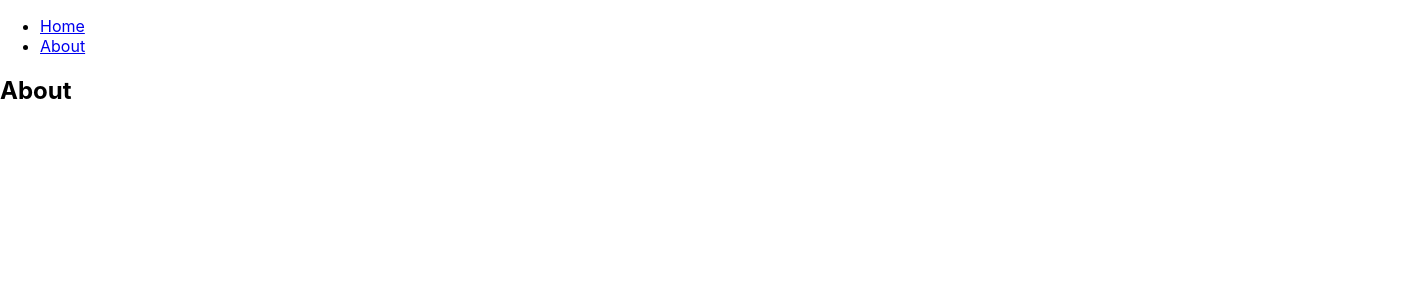
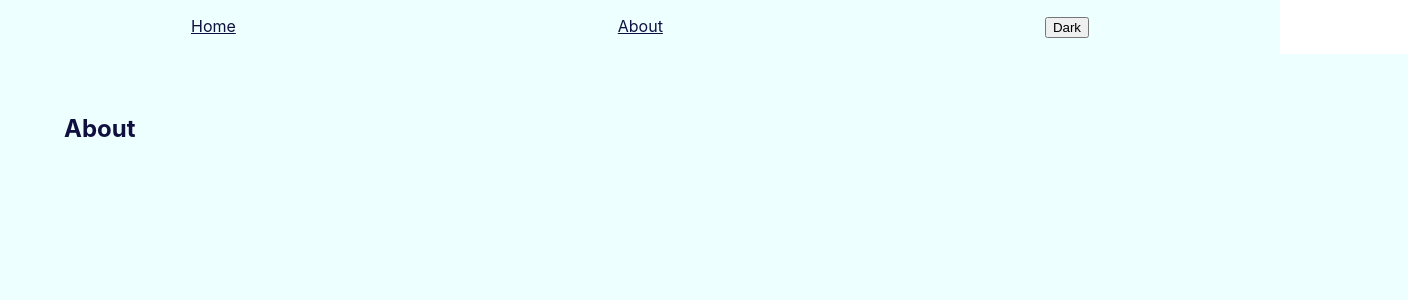
Before and after one commit to JDHofmann/context-theme-practice, a React (Create React App) app: page /about in a window 1280 px wide. Shown: the top 300 px of the page, 1408 px wide, since content can reach past the window. Built offline with nearby package versions, Linux system fonts and the light colour scheme.

Commit message:
theme provided

```diff
--- a/src/About.js
+++ b/src/About.js
@@ -5,7 +5,7 @@ export default function About(){
     const {user, setUser} = useContext(UserContext);
 
     return (
-        <div>
+        <div class="container">
             <h2>About</h2>
             <p>{user}</p>
             {user ? <button onClick={() => setUser(null)}>logout</button> : null}
--- a/src/App.css
+++ b/src/App.css
@@ -1,38 +1,26 @@
-.App {
-  text-align: center;
+.wrapper {
+  margin: 0;
+  padding: 0;
+  height: 100%;
 }
 
-.App-logo {
-  height: 40vmin;
-  pointer-events: none;
+.container {
+  width: 100%;
+  background: inherit;
+  height: 100vh;
+  padding: 5vh 5vw;
 }
 
-@media (prefers-reduced-motion: no-preference) {
-  .App-logo {
-    animation: App-logo-spin infinite 20s linear;
-  }
+ul {
+  background: inherit;
+  color: inherit;
+  display: flex;
+  justify-content: space-around;
+  list-style: none;
+  margin: 0;
+  padding: 2vh 0;
 }
 
-.App-header {
-  background-color: #282c34;
-  min-height: 100vh;
-  display: flex;
-  flex-direction: column;
-  align-items: center;
-  justify-content: center;
-  font-size: calc(10px + 2vmin);
-  color: white;
+a {
+  color: inherit;
 }
-
-.App-link {
-  color: #61dafb;
-}
-
-@keyframes App-logo-spin {
-  from {
-    transform: rotate(0deg);
-  }
-  to {
-    transform: rotate(360deg);
-  }
-}
--- a/src/App.js
+++ b/src/App.js
@@ -1,27 +1,31 @@
 import './App.css';
 import React, {useState, useMemo } from 'react';
-import { BrowserRouter, Route, Link } from "react-router-dom";
+import { BrowserRouter, Route } from "react-router-dom";
 import Home from './Home';
 import About from './About';
-import { UserContext } from "./userContext"
+import { UserContext, ThemeContext, themes } from "./userContext"
+import Navbar from './Navbar';
 
 export default function App(){
 
   const [user, setUser] = useState(null)
+  const providerValue = useMemo(() => ({user, setUser}), [user, setUser])
 
-  const providerValue = useMemo(() => ({user, setUser}), [user, setUser])
+  const [theme, setTheme] = useState(themes.light)
+
+
+
+
   return (
     <BrowserRouter>
 
-      <div>
-        <ul>
-          <li>
-            <Link to="/">Home</Link>
-          </li>
-          <li>
-            <Link to="/about">About</Link>
-          </li>
-        </ul>
+      <div
+        className="wrapper"
+        style={{color: theme.text, background: theme.background}}
+      >
+        <ThemeContext.Provider value={{theme, setTheme}}>
+          <Navbar />
+        </ThemeContext.Provider>
         <UserContext.Provider value={providerValue}>
           <Route path="/" exact component={Home}/>
           <Route path="/about" component={About}/>
--- a/src/Home.js
+++ b/src/Home.js
@@ -5,7 +5,7 @@ export default function Home(){
     const {user, setUser} = useContext(UserContext);
 
     return (
-        <div>
+        <div class="container">
             <h2>Home</h2>
             <p>{user}</p>
             { user ? <button onClick={() => setUser(null)}>logout</button> : <button onClick={() => setUser("Tom")}>login</button> }
--- /dev/null
+++ b/src/Navbar.js
@@ -0,0 +1,28 @@
+import React, {useContext} from 'react';
+import {Link} from 'react-router-dom'
+import { ThemeContext, themes } from "./userContext"
+
+
+export default function Navbar() {
+
+    const {theme, setTheme} = useContext(ThemeContext);
+
+    const toggleTheme = () => {
+        // let newTheme;
+        theme === themes.light ? setTheme(themes.dark) :
+        setTheme(themes.light)
+    }
+    return (
+        <ul>
+          <li>
+            <Link to="/">Home</Link>
+          </li>
+          <li>
+            <Link to="/about">About</Link>
+          </li>
+          <li>
+            <button onClick={() => toggleTheme()}>Dark</button>
+          </li>
+        </ul>
+    )
+}
--- a/src/userContext.js
+++ b/src/userContext.js
@@ -1,3 +1,15 @@
 import {createContext} from 'react'
 
+export const themes = {
+    light: {
+        background: "#eeffff",
+        text: "#101040"
+    },
+    dark: {
+        background: "#101040",
+        text: "#eeffff"
+    }
+}
+
 export const UserContext = createContext(null);
+export const ThemeContext = createContext({theme: themes.light, toggleTheme: () => {}});
```
